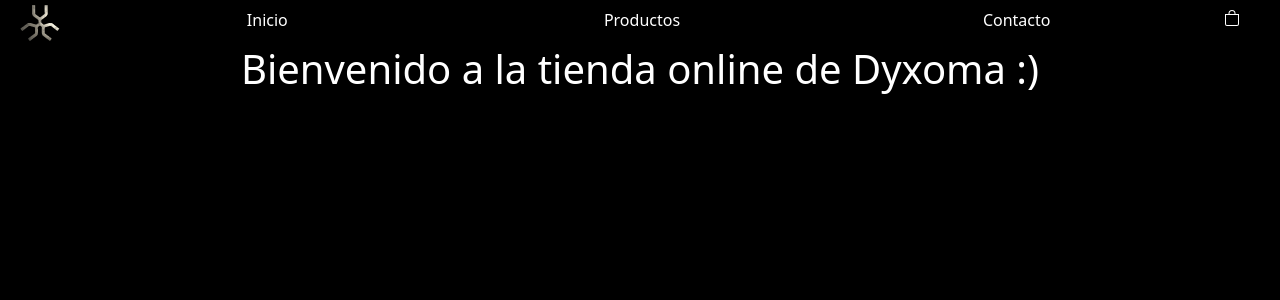
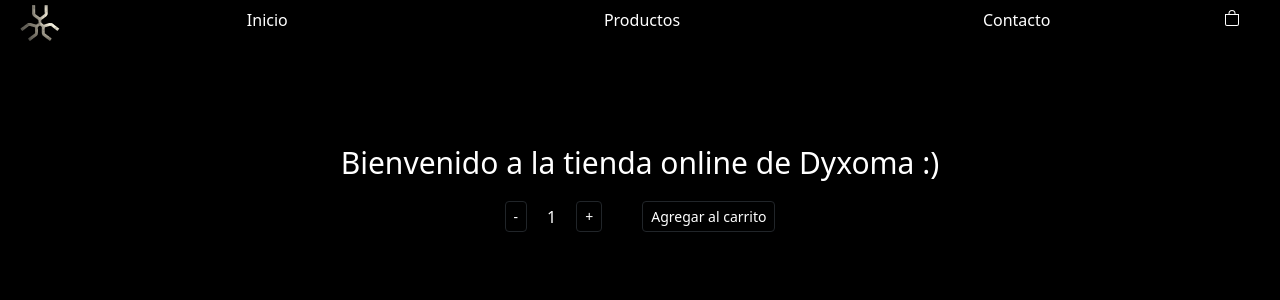
Before and after one commit to melisacaputo/dyxoma, a React (Create React App) app: page / in a window 1280 px wide. Shown: the top 300 px of the page. Built offline with nearby package versions, Linux system fonts and the light colour scheme.

Commit message:
ItemCount component

```diff
--- /dev/null
+++ b/src/components/ItemCount/index.js
@@ -0,0 +1,26 @@
+import { useState } from "react";
+import { Button } from "reactstrap";
+import "./index.scss";
+
+const ItemCount = ({ initial, stock, onAdd }) => {
+  const [count, setCount] = useState(initial);
+  const increase = () => count < stock && setCount(count + 1);
+  const decrease = () => count > initial && setCount(count - 1);
+
+  return (
+    <div className="cart-container">
+      <Button color="dark" outline size="sm" onClick={decrease}>
+        -
+      </Button>
+      <p>{count}</p>
+      <Button color="dark" outline size="sm" onClick={increase}>
+        +
+      </Button>
+      <Button color="dark" outline size="sm">
+        Agregar al carrito
+      </Button>
+    </div>
+  );
+};
+
+export default ItemCount;
--- /dev/null
+++ b/src/components/ItemCount/index.scss
@@ -0,0 +1,15 @@
+.cart-container {
+  display: flex;
+  flex-direction: row;
+  align-items: center;
+  justify-content: center;
+  margin-top: 20px;
+
+  button {
+    margin-left: 20px;
+    margin-right: 20px;
+  }
+  p {
+    margin: 0px;
+  }
+}
--- a/src/components/ItemListContainer/index.js
+++ b/src/components/ItemListContainer/index.js
@@ -1,7 +1,13 @@
 import "./index.scss";
+import ItemCount from "../ItemCount";
 
 const ItemListContainer = ({ greeting }) => {
-  return <h1>{greeting}</h1>;
+  return (
+    <>
+      <h1 className="greeting">{greeting}</h1>
+      <ItemCount initial={1} stock={20} onAdd={() => {}} />
+    </>
+  );
 };
 
 export default ItemListContainer;
--- a/src/components/ItemListContainer/index.scss
+++ b/src/components/ItemListContainer/index.scss
@@ -1,5 +1,5 @@
-h1 {
-  font-size: 20px;
+.greeting {
+  font-size: 30px;
   text-align: center;
   margin-top: 100px;
 }
```
